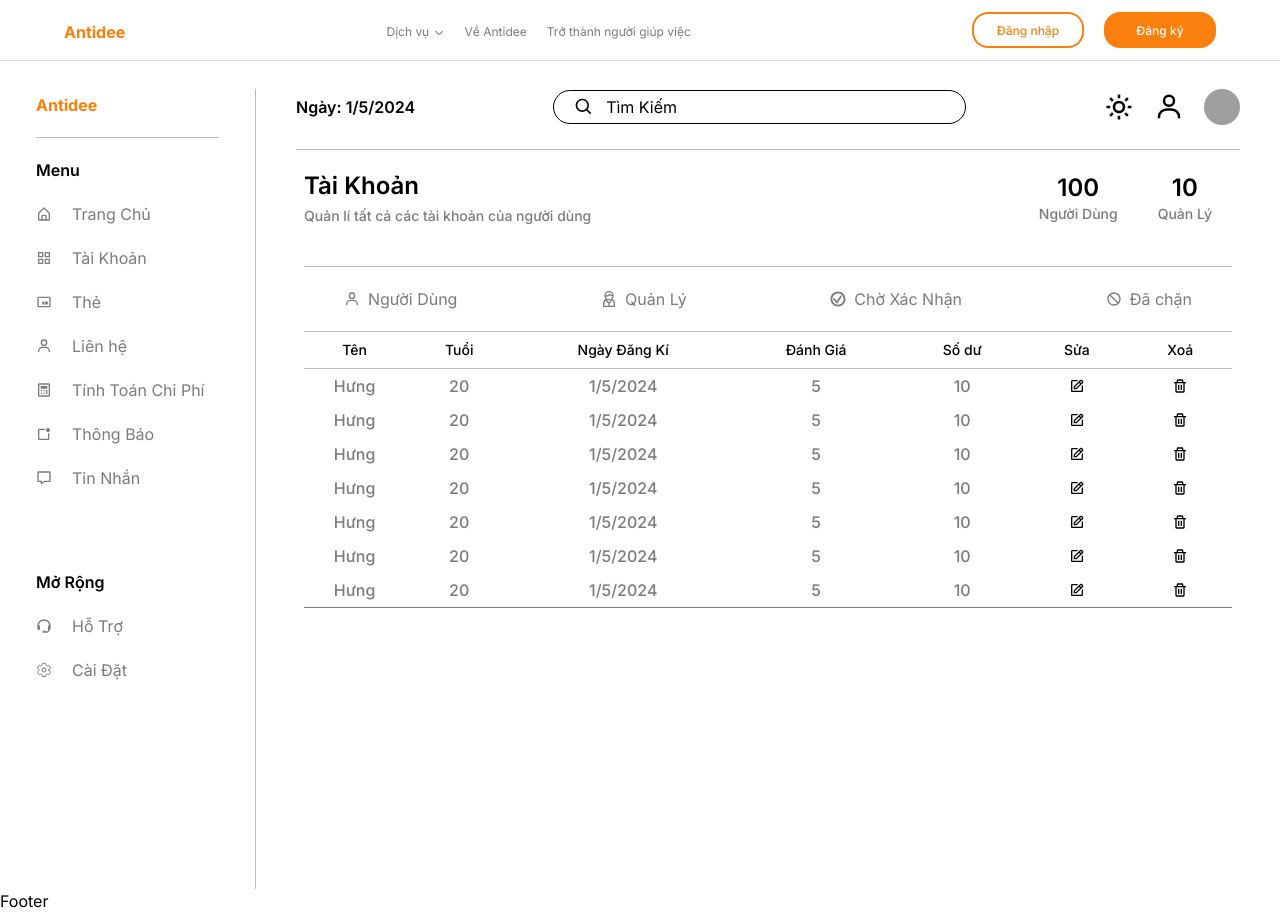
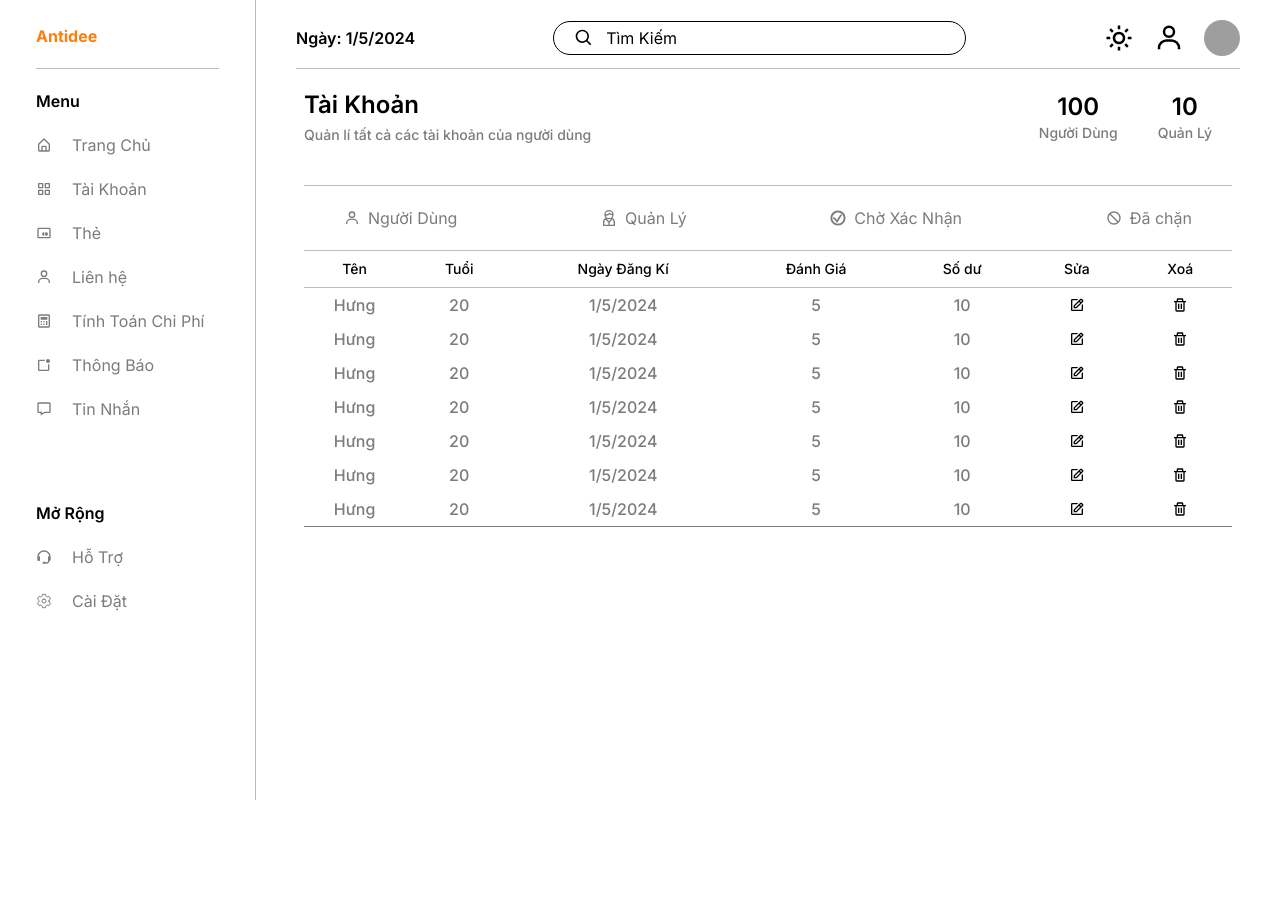
Before and after one commit to nguyenluongtrung/ANTIDEE, a React (Vite) app in the folder client/: page /admin in a window 1280 px wide. After the commit the page ends 800 px from the top, so only its background shows below. Built offline with nearby package versions, Linux system fonts and the light colour scheme; no server answers; grey boxes are pictures that could not be loaded.

Commit message:
Update admin page

```diff
--- a/client/src/App.jsx
+++ b/client/src/App.jsx
@@ -15,15 +15,16 @@ const App = () => {
 			<Router>
 				<Routes>
 					<Route path="/" element={<Layout />}>
+						<Route path="/" element={<HomePage />} />
+						<Route path="/home" element={<HomePage />} />
 						<Route path="/register" element={<RegisterPage />} />
 						<Route path="/login" element={<LoginPage />} />
-						<Route path="/home" element={<HomePage />} />
 						<Route path="/my-account" element={<MyAccount />} />
 						<Route path="/entry-exam" element={<EntryExamPage />} />
 						<Route path="/invite-friend" element={<InviteFriendPage />} />
 						<Route path="/become-helper" element={<WannaBecomeHelperPage />} />
-						<Route path="/admin" element={<AdminPage />} />
 					</Route>
+          <Route path="/admin" element={<AdminPage />} />
 				</Routes>
 			</Router>
 		</div>
--- a/client/src/pages/AdminPage/AdminPage.jsx
+++ b/client/src/pages/AdminPage/AdminPage.jsx
@@ -1,4 +1,4 @@
-import AdminSidebar from "../../components/AdminSidebar/AdminSidebar";
+import AdminSidebar from "./components/AdminSidebar/AdminSidebar";
 import { BiUser, BiBlock, BiTrash, BiEdit, BiSun, BiSearch } from "react-icons/bi";
 import { GrUserManager } from "react-icons/gr";
 import { GiConfirmed } from "react-icons/gi";
@@ -64,12 +64,9 @@ export const AdminPage = () => {
   ];
   return (
     <div className="w-full min-h-screen bg-white flex flex-row">
-      {/* Admin page */}
       <AdminSidebar />
-      {/* Admin Main */}
-      <div className="flex-1 px-10">
-        {/* Admin Header */}
-        <div className="pb-6 border-b border-gray border-opacity-50">
+      <div className="flex-1 px-10 pt-5">
+        <div className="pb-3 border-b border-gray border-opacity-50">
           <div className="flex flex-row justify-between items-center">
             <div className="font-semibold">Ngày: 1/5/2024</div>
             <div className="border pl-5 pr-72 py-1 rounded-full flex items-center content-start">
@@ -87,9 +84,7 @@ export const AdminPage = () => {
             </div>
           </div>
         </div>
-        {/* Admin Components */}
         <div className="py-5 px-2">
-          {/* Admin Components Title */}
           <div className="flex items-center justify-between">
             <div>
               <h1 className="text-2xl font-semibold">Tài Khoản</h1>
@@ -109,7 +104,6 @@ export const AdminPage = () => {
               </div>
             </div>
           </div>
-          {/* Admin Components Choose */}
           <ul className="flex gap-x-5 items-center justify-between px-4 border-y border-gray border-opacity-50 mt-10">
             {menu.map((item, index) => {
               return (
@@ -126,7 +120,6 @@ export const AdminPage = () => {
               );
             })}
           </ul>
-          {/* Admin Components Content */}
           <table className="w-full border-b border-gray">
             <thead>
               <tr className="text-sm font-medium text-gray-700 border-b border-gray border-opacity-50">
--- a/client/src/components/AdminSidebar/AdminSidebar.jsx
+++ b/client/src/pages/AdminPage/components/AdminSidebar/AdminSidebar.jsx
@@ -28,7 +28,7 @@ export default function AdminSidebar() {
   ];
 
   return (
-    <div className="h-screen border-r border-opacity-50 border-gray w-64 px-9">
+    <div className="h-screen border-r border-opacity-50 border-gray w-64 px-9 pt-5">
       <div className="flex flex-row">
         {/* <img src="" alt="Antidee Logo" className="w-9 h-36" /> */}
         <div className="text-primary font-bold logo-text pt-1">Antidee</div>
```
Also changed, not shown: client/src/pages/AdminPage/components/AdminSidebar/AdminSidebar.css (renamed from client/src/components/AdminSidebar/AdminSidebar.css).
